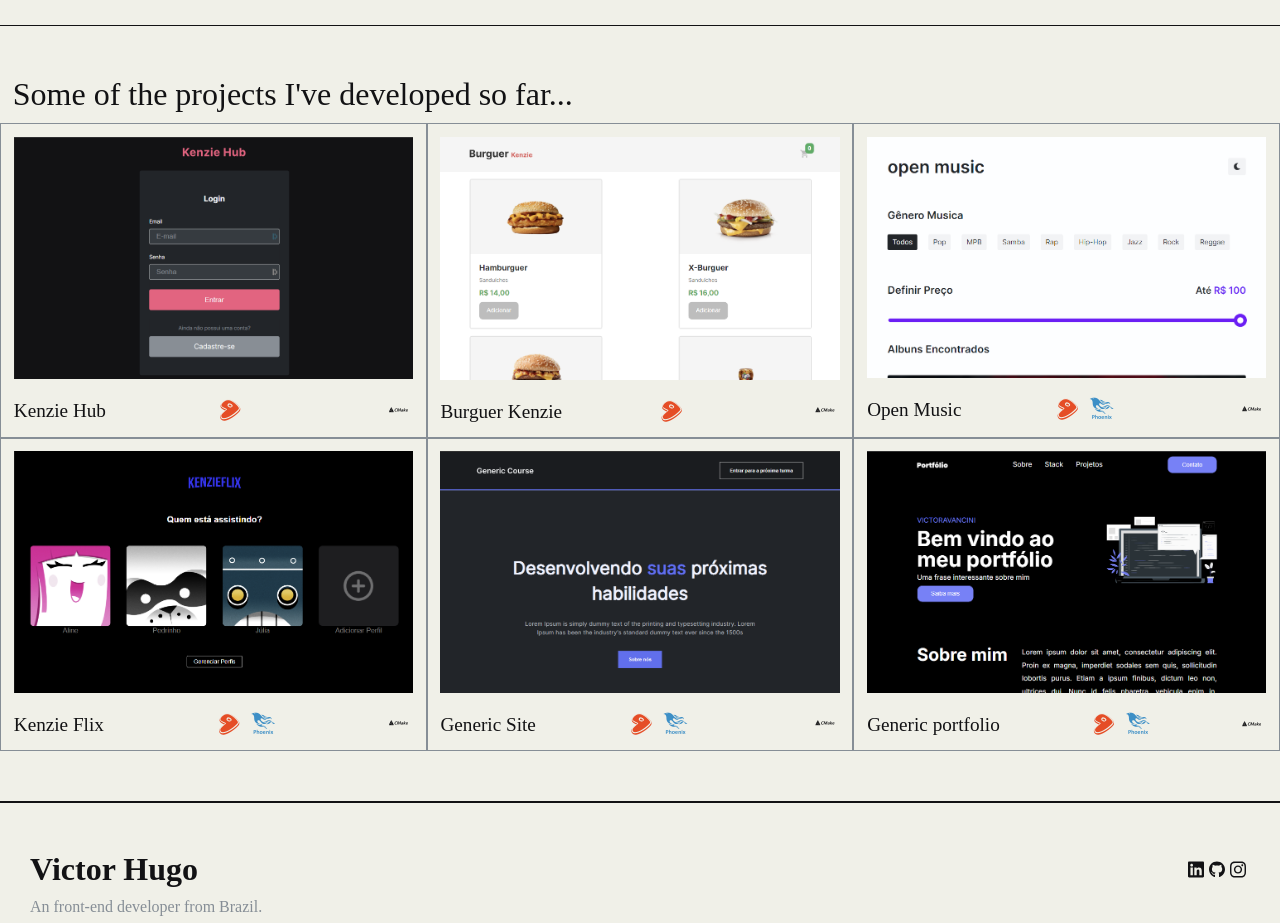
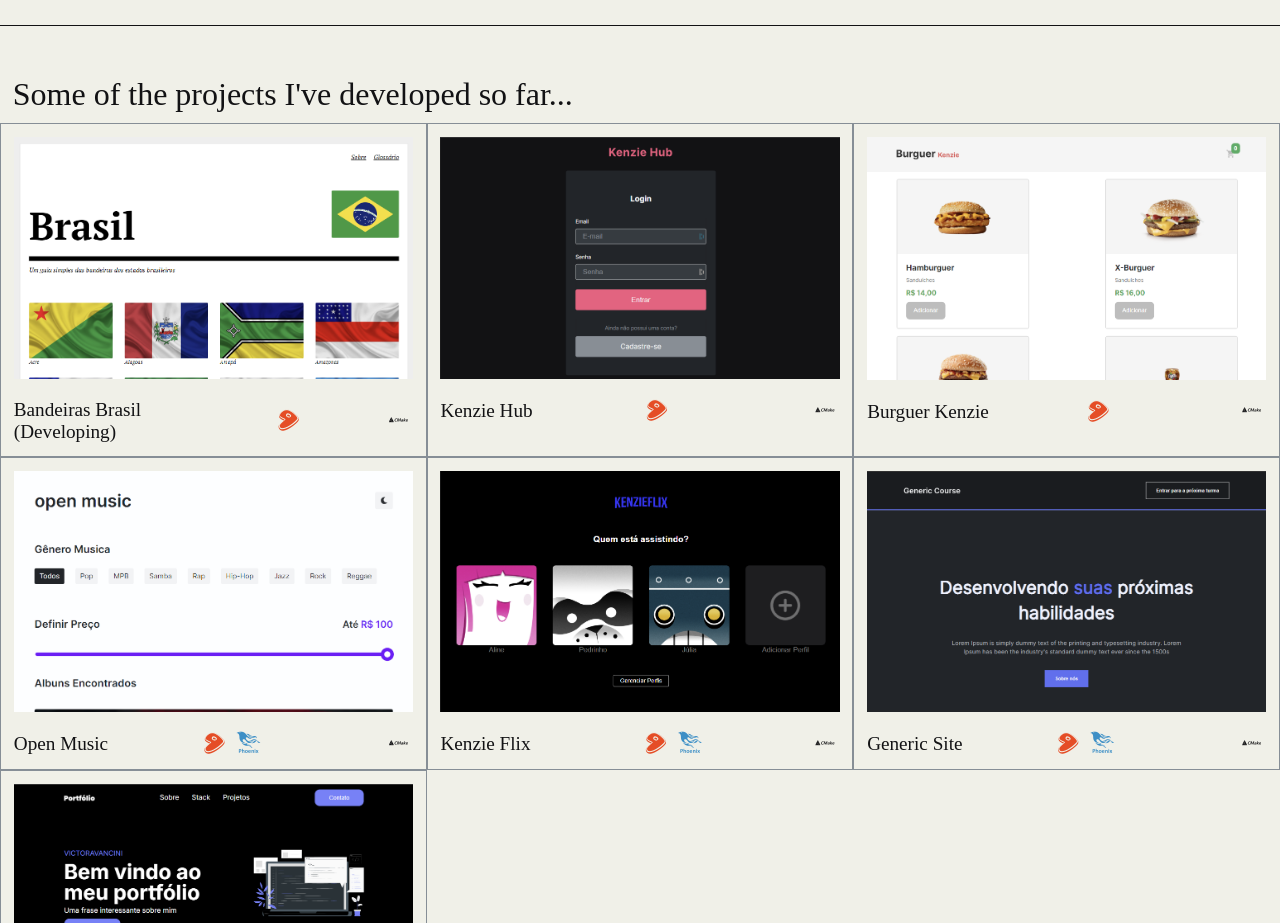
Before and after one commit to victor-avancini/Victor_Portfolio, a React (Vite) app: page / in a window 1280 px wide. Shown: the part 1481-2404 px from the top of the page. Built offline with nearby package versions, Linux system fonts and the light colour scheme; a web font is replaced by a local one.

Commit message:
Adicionado projeto Bandeiras

```diff
--- a/src/data/projectsData.ts
+++ b/src/data/projectsData.ts
@@ -5,10 +5,41 @@ import BurguerKenzie from "../assets/BurguerKenzie.png";
 import OpenMusic from "../assets/Open_Music.png";
 import KenzieFlix from "../assets/KenzieFlix.png";
 import GenericSite from "../assets/Generic_Site.png";
+import Bandeiras from "../assets/bandeiras.png";
 
 export const projects: Project[] = [
   {
     id: 1,
+    name: "Bandeiras Brasil (Developing)",
+    description: "Descrição do Projeto 1",
+    imageUrl: Bandeiras,
+    liveUrl: "https://bandeiras-brasil.vercel.app/",
+    githubUrl: "https://github.com/victor-avancini/bandeiras_brasil",
+    technologies: [
+      {
+        id: 1,
+        name: "React",
+        link: "devicon-react-original colored"
+      },
+      {
+        id: 2,
+        name: "HTML5",
+        link: "devicon-html5-plain colored"
+      },
+      {
+        id: 3,
+        name: "Sass",
+        link: "devicon-sass-original colored"
+      },
+      {
+        id: 4,
+        name: "TypeScript",
+        link: "devicon-javascript-plain colored"
+      },
+    ]
+  },
+  {
+    id: 2,
     name: "Kenzie Hub",
     description: "Descrição do Projeto 1",
     imageUrl: KenzieHub,
@@ -38,7 +69,7 @@ export const projects: Project[] = [
     ]
   },
   {
-    id: 2,
+    id: 3,
     name: "Burguer Kenzie",
     description: "Descrição do Projeto 2",
     imageUrl: BurguerKenzie,
@@ -69,7 +100,7 @@ export const projects: Project[] = [
   },
 
   {
-    id: 3,
+    id: 4,
     name: "Open Music",
     description: "Descrição do Projeto",
     imageUrl: OpenMusic,
@@ -95,7 +126,7 @@ export const projects: Project[] = [
   },
 
   {
-    id: 4,
+    id: 5,
     name: "Kenzie Flix",
     description: "Descrição do Projeto",
     imageUrl: KenzieFlix,
@@ -116,7 +147,7 @@ export const projects: Project[] = [
   },
 
   {
-    id: 5,
+    id: 6,
     name: "Generic Site",
     description: "Descrição do Projeto",
     imageUrl: GenericSite,
@@ -142,7 +173,7 @@ export const projects: Project[] = [
   },
 
   {
-    id: 6,
+    id: 7,
     name: "Generic portfolio",
     description: "Descrição do Projeto 2",
     imageUrl: Portfólio,
@@ -171,4 +202,5 @@ export const projects: Project[] = [
       },
     ]
   },
+
 ];
```
Also changed, not shown: src/assets/bandeiras.png (added).
